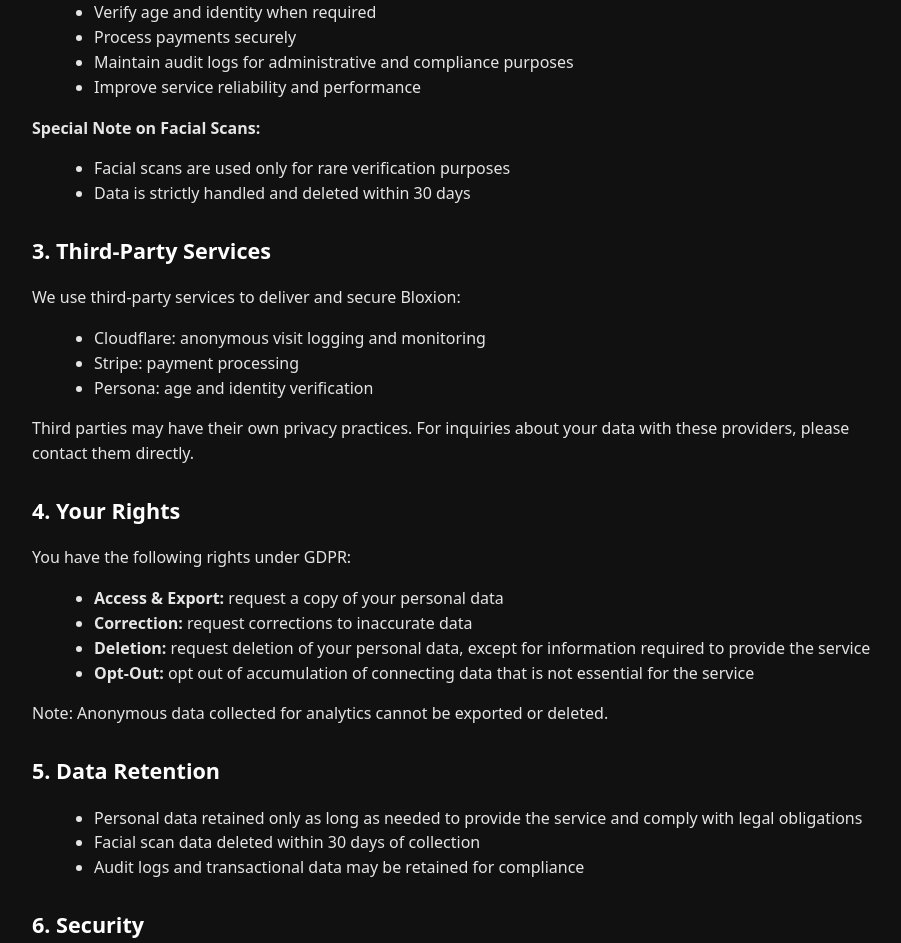
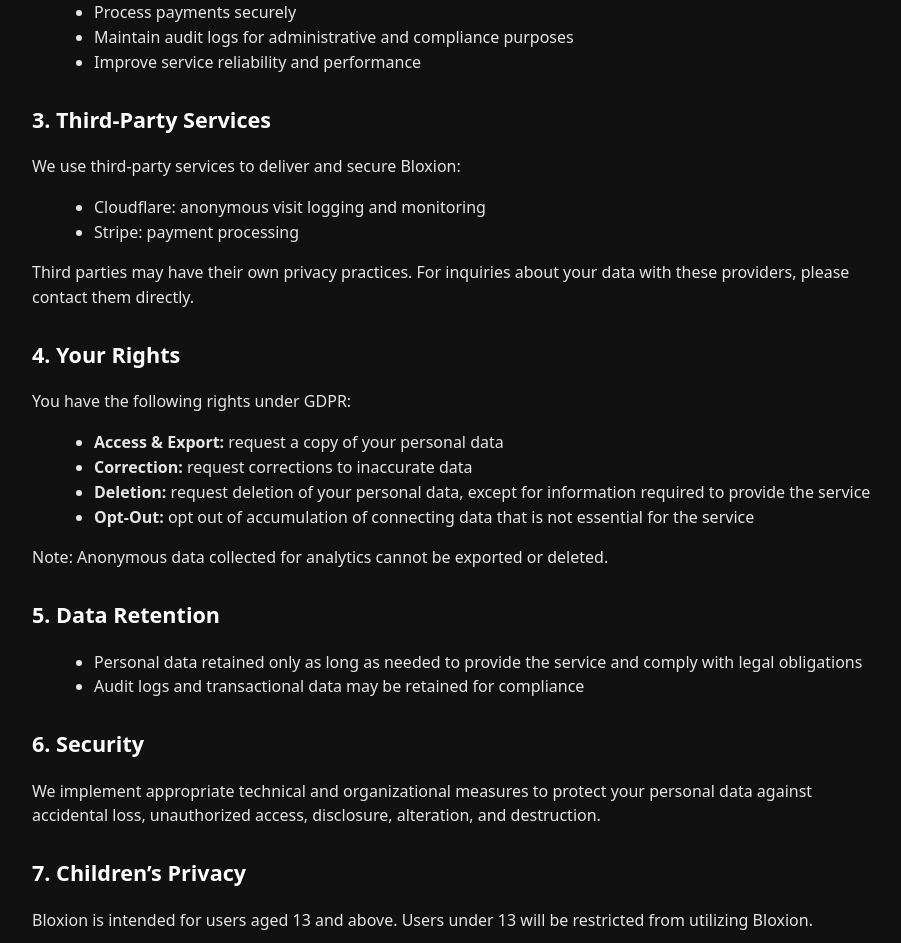
Before and after one commit to BloxionOfficial/BloxionDocs, a Next.js app: page /legal/privacy in a window 1280 px wide. Shown: the part 989-1932 px from the top of the page, without its empty margins (203-1104 px from the left). Built offline with nearby package versions, Linux system fonts and the light colour scheme.

Commit message:
Update page.tsx

```diff
--- a/app/legal/privacy/page.tsx
+++ b/app/legal/privacy/page.tsx
@@ -39,7 +39,7 @@ export default function PrivacyPolicyPage() {
         <ul>
           <li>IP addresses (via Cloudflare, for support ticket matching and service security)</li>
           <li>Payment information (billing address, card details) via Stripe</li>
-          <li>Facial scans (via Persona) for rare verification purposes, such as age verification and protecting children</li>
+
         </ul>
 
         <h3>Anonymous Data:</h3>
@@ -59,11 +59,6 @@ export default function PrivacyPolicyPage() {
           <li>Improve service reliability and performance</li>
         </ul>
 
-        <p><strong>Special Note on Facial Scans:</strong></p>
-        <ul>
-          <li>Facial scans are used only for rare verification purposes</li>
-          <li>Data is strictly handled and deleted within 30 days</li>
-        </ul>
 
 
 
@@ -72,7 +67,6 @@ export default function PrivacyPolicyPage() {
         <ul>
           <li>Cloudflare: anonymous visit logging and monitoring</li>
           <li>Stripe: payment processing</li>
-          <li>Persona: age and identity verification</li>
         </ul>
         <p>
           Third parties may have their own privacy practices. For inquiries about
@@ -96,7 +90,6 @@ export default function PrivacyPolicyPage() {
         <h2>5. Data Retention</h2>
         <ul>
           <li>Personal data retained only as long as needed to provide the service and comply with legal obligations</li>
-          <li>Facial scan data deleted within 30 days of collection</li>
           <li>Audit logs and transactional data may be retained for compliance</li>
         </ul>
 
@@ -113,8 +106,7 @@ export default function PrivacyPolicyPage() {
 
         <h2>7. Children’s Privacy</h2>
         <p>
-          Bloxion is intended for users aged 13 and above. Users under 13 will
-          undergo an age verification process via Persona before using the service.
+          Bloxion is intended for users aged 13 and above. Users under 13 will be restricted from utilizing Bloxion.
         </p>
 
 
```
